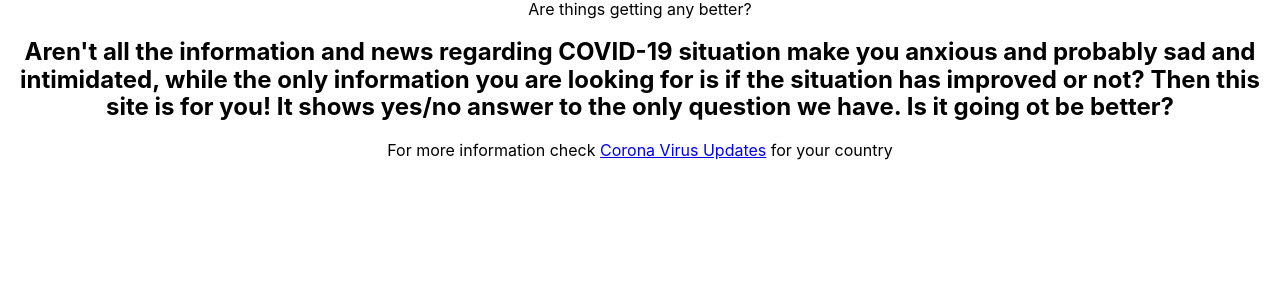
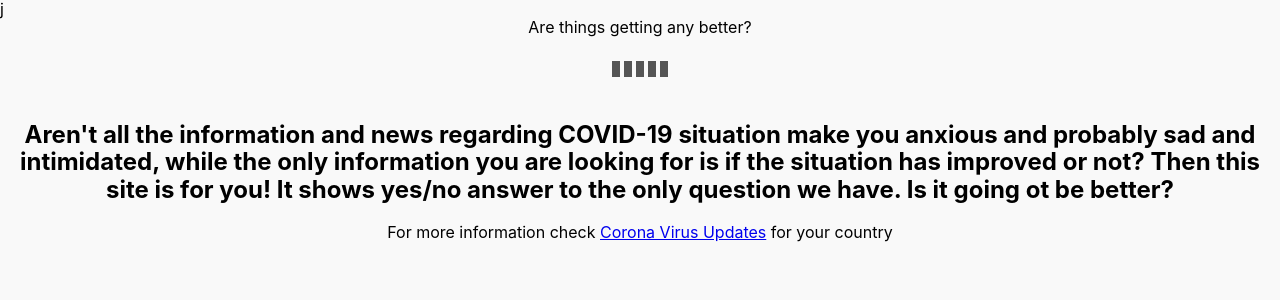
Before and after one commit to GeRryCh/react-atgb, a React (Create React App) app: page / in a window 1280 px wide. Shown: the top 300 px of the page. Built offline with nearby package versions, Linux system fonts and the light colour scheme; no server answers.

Commit message:
beginning styling

```diff
--- a/package.json
+++ b/package.json
@@ -8,6 +8,7 @@
     "@testing-library/user-event": "^7.2.1",
     "react": "^16.13.1",
     "react-dom": "^16.13.1",
+    "react-loading": "^2.0.3",
     "react-scripts": "3.4.1",
     "tachyons": "^4.12.0"
   },
--- a/public/index.html
+++ b/public/index.html
@@ -1,4 +1,4 @@
-<!DOCTYPE html>
+j<!DOCTYPE html>
 <html lang="en">
   <head>
     <meta charset="utf-8" />
@@ -26,7 +26,7 @@
     -->
     <title>React App</title>
   </head>
-  <body>
+  <body style="background-color: #f9f9f9;">
     <noscript>You need to enable JavaScript to run this app.</noscript>
     <div id="root"></div>
     <!--
--- a/src/components/Answer.js
+++ b/src/components/Answer.js
@@ -1,7 +1,9 @@
 import React from 'react'
+import Loading from './Loading'
 
 function Answer({ isBetter }) {
-  if (typeof isBetter === 'undefined') { return null }
+  return <Loading />
+  if (typeof isBetter === 'undefined') { return <Loading /> }
   if (isBetter) {
     return <h1>YES</h1>
   }
--- /dev/null
+++ b/src/components/Loading.js
@@ -0,0 +1,8 @@
+import React from 'react'
+import ReactLoading from 'react-loading'
+
+function Loading() {
+  return <ReactLoading type='bars' color='#555555' className='center' />
+}
+
+export default Loading;
```
Also changed, not shown: 1 other file (tests, documents, lock files or other folders).
